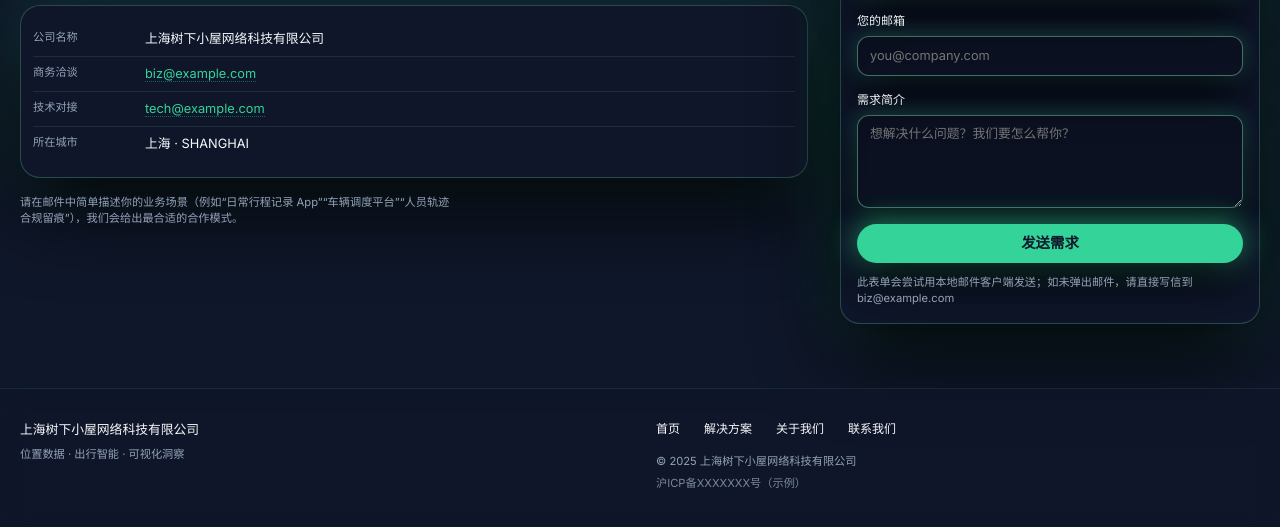
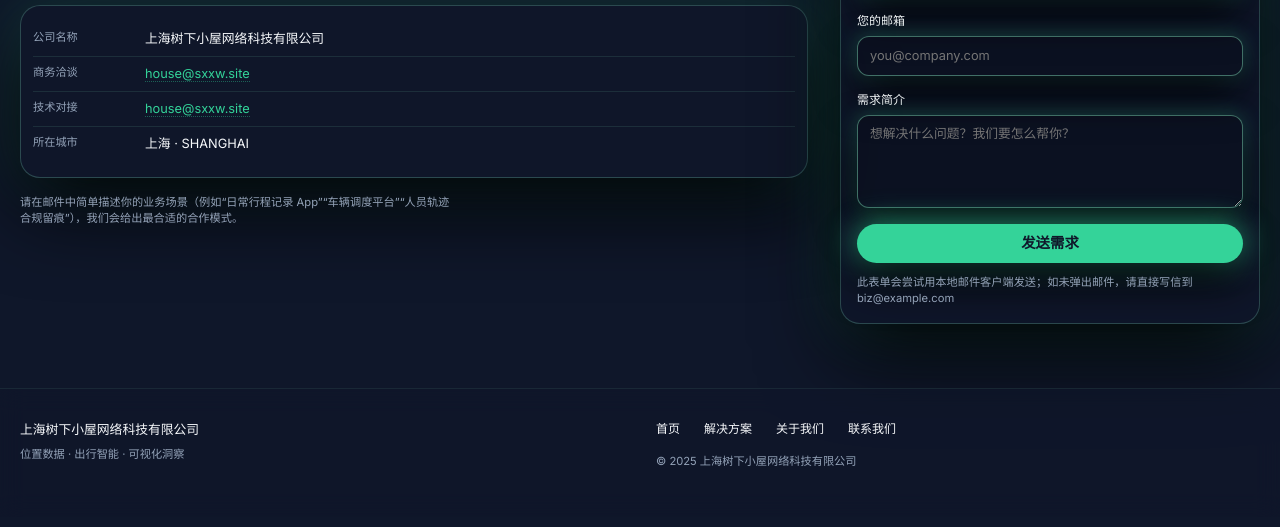
Before and after one commit to shsxxw/shsxxw.github.io, a plain HTML site: page home/index.html in a window 1280 px wide. Shown: the part 1510-2037 px from the top of the page. Drawn offline with Linux system fonts and the light colour scheme.

Commit message:
feat: home

```diff
--- a/home/index.html
+++ b/home/index.html
@@ -241,14 +241,14 @@
                     <div class="contact-row">
                         <div class="contact-label">商务洽谈</div>
                         <div class="contact-value">
-                            <a class="linkish" href="mailto:biz@example.com">biz@example.com</a>
+                            <a class="linkish" href="mailto:house@sxxw.site">house@sxxw.site</a>
                         </div>
                     </div>
 
                     <div class="contact-row">
                         <div class="contact-label">技术对接</div>
                         <div class="contact-value">
-                            <a class="linkish" href="mailto:tech@example.com">tech@example.com</a>
+                            <a class="linkish" href="mailto:house@sxxw.site">house@sxxw.site</a>
                         </div>
                     </div>
 
@@ -306,7 +306,7 @@
                 </div>
                 <div class="footer-legal">
                     <span>© <span id="year"></span> 上海树下小屋网络科技有限公司</span>
-                    <span class="icp">沪ICP备XXXXXXX号（示例）</span>
+                    <!-- <span class="icp">沪ICP备XXXXXXX号（示例）</span> -->
                 </div>
             </div>
         </div>
```
